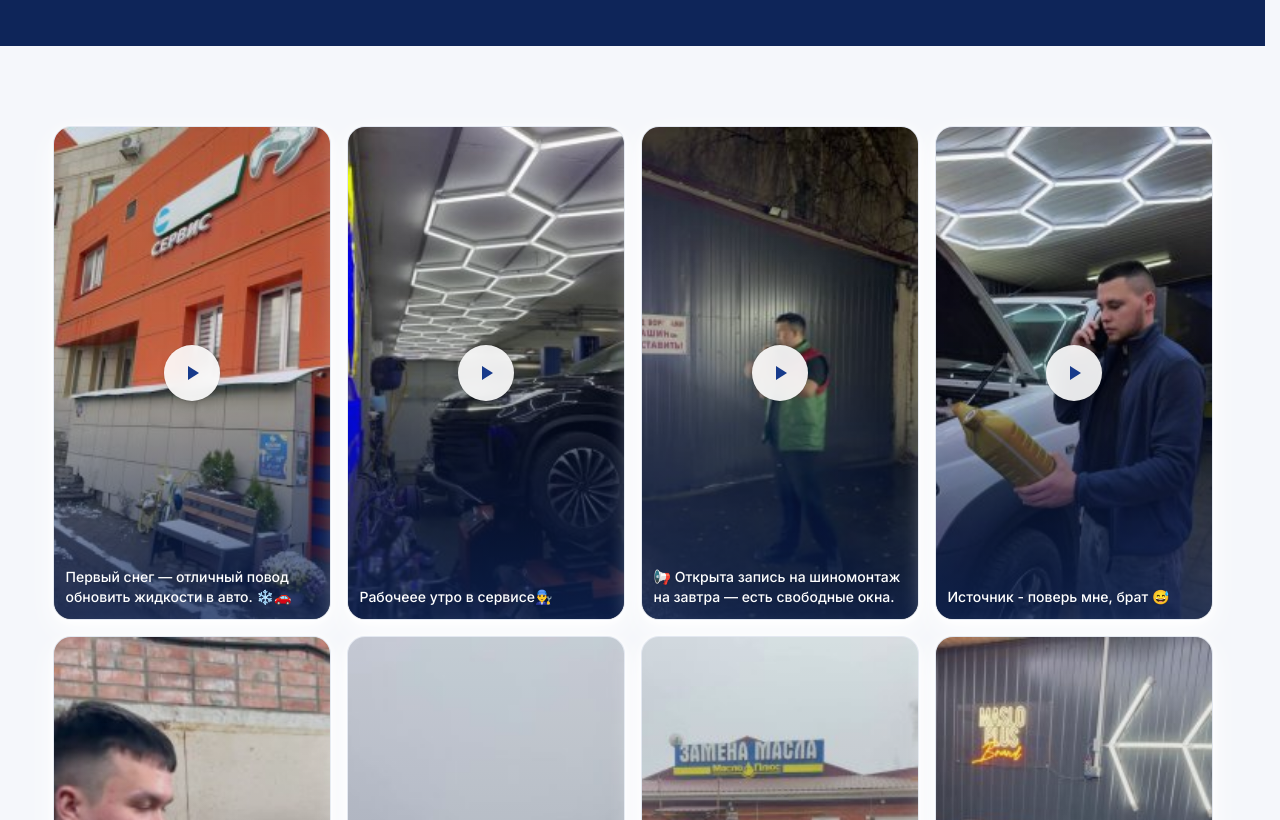
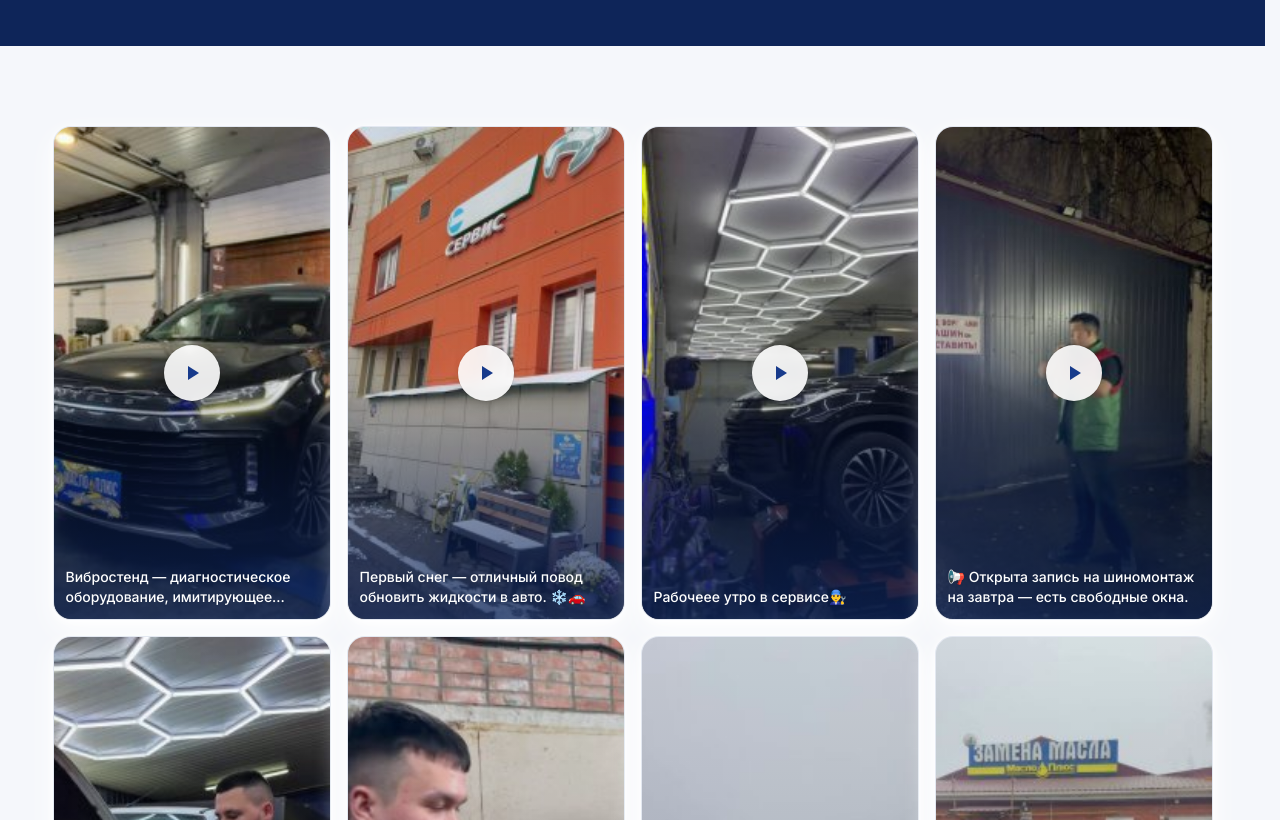
Before and after one commit to elhpiv-hash/masloplus, a Next.js app: page /galereya in a window 1280 px wide. Shown: the part 360-1180 px from the top of the page. Built offline with nearby package versions, Linux system fonts and the light colour scheme; no server answers.

Commit message:
chore(gallery): sync Telegram videos [skip ci]

```diff
--- a/src/content/telegram-gallery.generated.ts
+++ b/src/content/telegram-gallery.generated.ts
@@ -5,6 +5,16 @@ import type { GalleryVideo } from "@/types/gallery";
 
 /** Последние видео из Telegram-канала, свежие — сверху. */
 export const telegramGallery: GalleryVideo[] = [
+  {
+    id: "tg-2958",
+    type: "video",
+    video: { provider: "telegram", channel: "masloplus", id: "2958" },
+    thumb: "/gallery/telegram/2958.jpg",
+    title: "Вибростенд — диагностическое оборудование, имитирующее реальные дорожные нагруз…",
+    caption: "Вибростенд — диагностическое оборудование, имитирующее реальные дорожные нагрузки на автомобиль прямо в сервисе. Колёса ставят на подвижные платформы, и стенд…",
+    publishedAt: "2026-11-06T10:20:18+00:00",
+    sourceUrl: "https://t.me/masloplus/2958",
+  },
   {
     id: "tg-2957",
     type: "video",
```
Also changed, not shown: public/gallery/telegram/2958.jpg (added).
